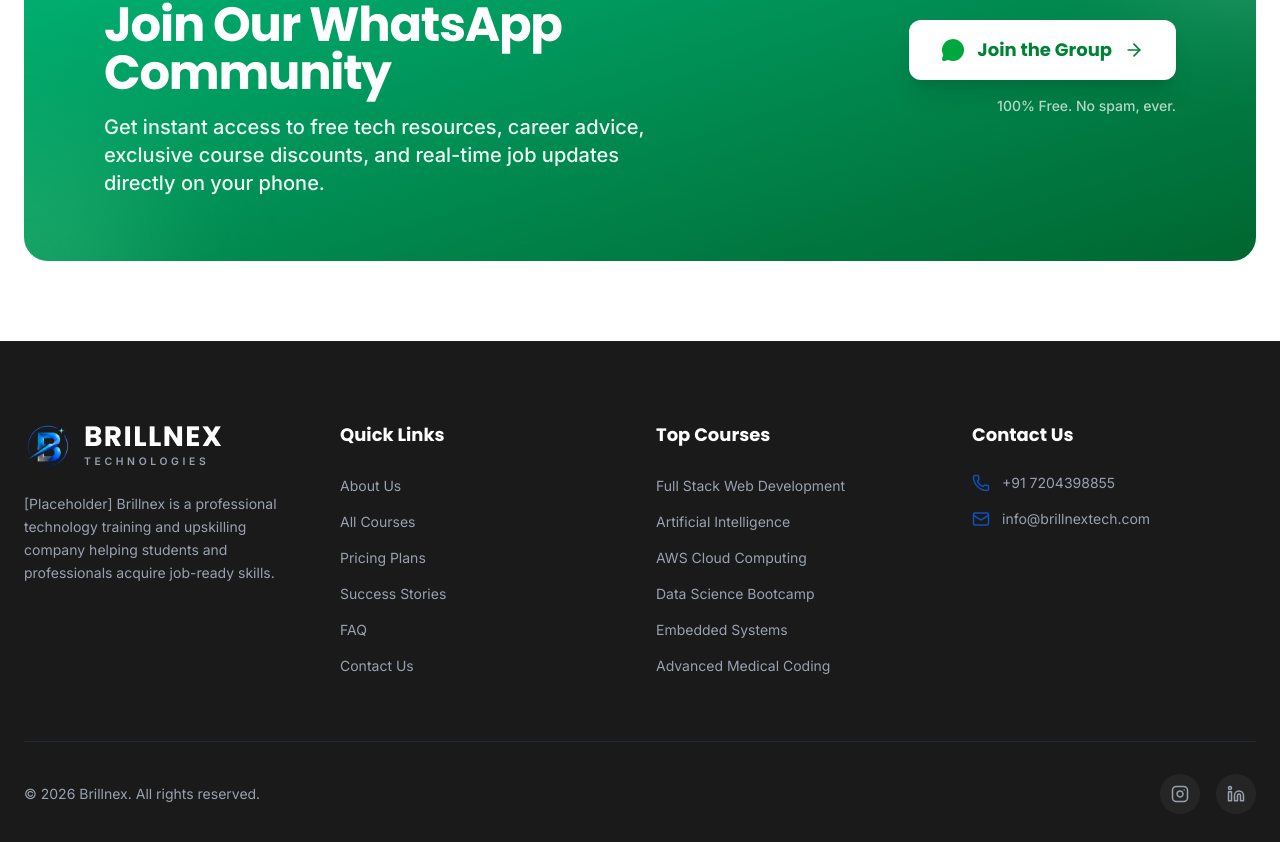
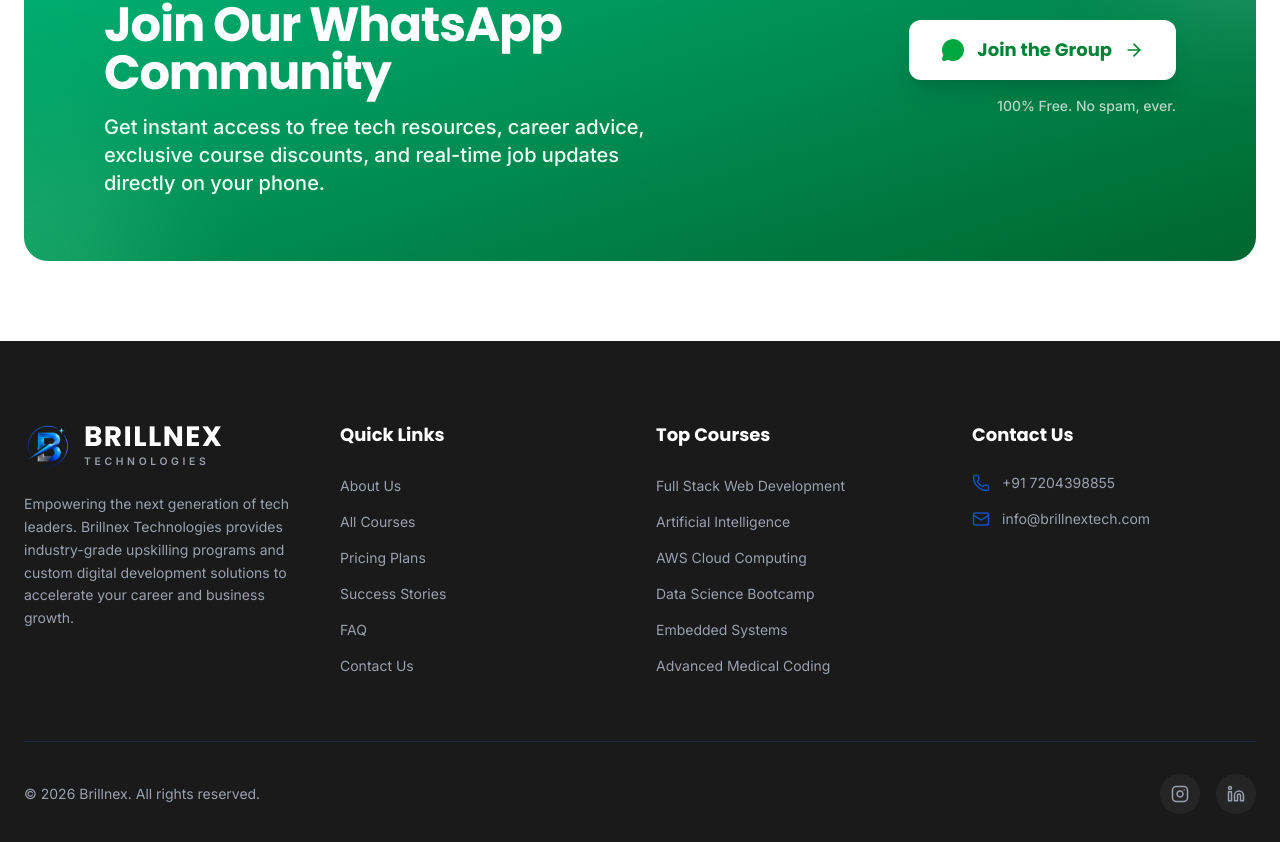
Before and after one commit to reddyrohan2003/brillnex-tech, a Next.js app: page / in a window 1280 px wide. Shown: the part 6048-6890 px from the top of the page. Built offline with nearby package versions, Linux system fonts and the light colour scheme.

Commit message:
chore: replace company description placeholder in footer

```diff
--- a/src/components/home/Footer.tsx
+++ b/src/components/home/Footer.tsx
@@ -28,7 +28,7 @@ export default function Footer() {
               </div>
             </Link>
             <p className="text-gray-400 text-sm leading-relaxed mb-6">
-              [Placeholder] Brillnex is a professional technology training and upskilling company helping students and professionals acquire job-ready skills.
+              Empowering the next generation of tech leaders. Brillnex Technologies provides industry-grade upskilling programs and custom digital development solutions to accelerate your career and business growth.
             </p>
           </div>
 
```
